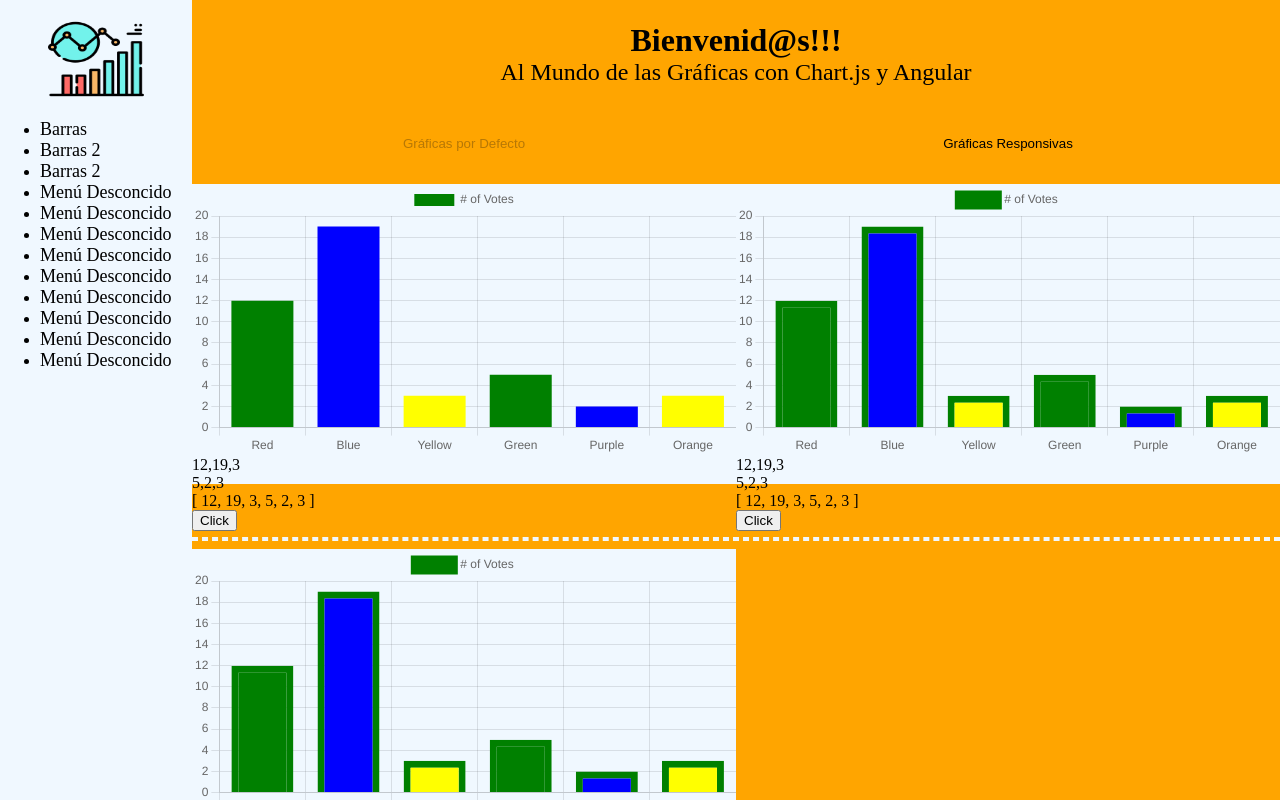
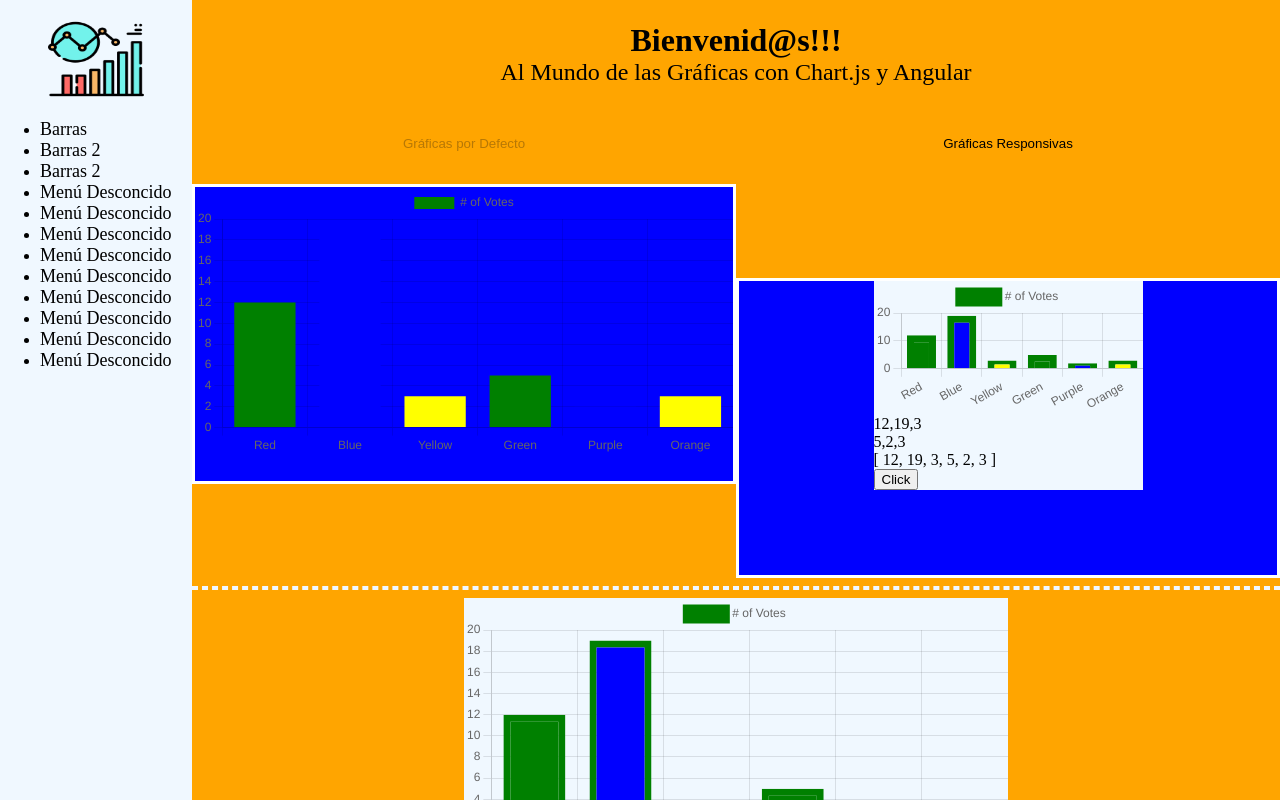
Before and after one commit to JuanCamilo9915/app-graficas-con-angular, an Angular app: page / in a window 1280 px wide. Shown: the top 800 px of the page. Built offline with nearby package versions, Linux system fonts and the light colour scheme.

Commit message:
Se suben nuevos cambios.

```diff
--- a/src/app/graficas-normales/graficas-normales.component.css
+++ b/src/app/graficas-normales/graficas-normales.component.css
@@ -1,10 +1,21 @@
+.au {
+    width: 50%;
+    height: 300px;
+    background-color: blue;
+    box-sizing: border-box;
+    border: 3px solid white;
+    display: inline-block;
+}
+
 .grafica {
     margin: auto;
-    /* width: 630px; */
+    /* margin: 0% 3% 0% 3%; */
+    /* padding: 0% 3% 0% 3%; */
     width: 50%;
-    height: 300px;
-    box-sizing: border-box;
-    display: inline-block;
+    height: auto;
+    /* height: 300px; */
+    /* box-sizing: border-box; */
+    /* display: inline-block; */
     background-color: aliceblue;
 }
 
--- a/src/app/graficas-normales/graficas-normales.component.html
+++ b/src/app/graficas-normales/graficas-normales.component.html
@@ -1,19 +1,22 @@
-<div id="graficaBarras" class="grafica">
+<div class="au">
+  <div id="graficaBarras" >
     <canvas id="myChart"></canvas>
+  </div>
 
-  {{dataAleatoria | slice:0:3}}
+  <!-- {{dataAleatoria | slice:0:3}}
   <br>
   {{dataAleatoria | slice:3}}
   <br>
   {{dataAleatoria | json}}
 
   <br>
-  <button (click)="valoresAleatorios()">Click</button>
+  <button (click)="valoresAleatorios()">Click</button> -->
 </div>
 
 
 <!-- grafica estatica y dinamica -->
 
+<div class="au">
   <div id="graficaBarras" class="grafica">
     <canvas id="myChartt"></canvas>
 
@@ -25,6 +28,7 @@
 
     <br>
     <button (click)="valoresAleatorios()">Click</button>
+  </div>
 </div>
 
 <hr class="separador">
@@ -41,3 +45,14 @@
 <button (click)="valoresAleatorios()">Click</button>
 
 <hr class="separador">
+
+<div id="graficaBarras4" class="grafica">
+  <canvas id="myChart3"></canvas>
+</div>
+{{dataAleatoria | slice:0:3}}
+<br>
+{{dataAleatoria | slice:3}}
+<br>
+{{dataAleatoria | json}}
+<br>
+<button (click)="valoresAleatorios()">Click</button>
--- a/src/app/graficas-normales/graficas-normales.component.ts
+++ b/src/app/graficas-normales/graficas-normales.component.ts
@@ -12,6 +12,7 @@ export class GraficasNormalesComponent implements OnInit, OnDestroy {
   c: any = [];
   c2: any = [];
   ct: any = [];
+  c3: any = [];
   dataAleatoria: number[] = [12, 19, 3, 5, 2, 3];
 
   constructor() { }
@@ -21,6 +22,7 @@ export class GraficasNormalesComponent implements OnInit, OnDestroy {
     this.cre();
     this.cret2();
     this.cre2();
+    this.cre3();
   }
 
   cre() {
@@ -72,6 +74,23 @@ export class GraficasNormalesComponent implements OnInit, OnDestroy {
     });
   }
 
+  cre3() {
+
+    this.c3 = new Chart('myChart3', {
+      type: 'line',
+      data: {
+        labels: ['junio', 'agosto', 'febrero', 'marzo', 'abril', 'diciembre', 'mayo', 'vacio'],
+        datasets: [{
+          label: 'My First Dataset',
+          data: [65, 59, 80, 81, 56, 55, 40],
+          fill: false,
+          borderColor: 'rgb(75, 192, 192)',
+          tension: 0.1
+        }]
+      }
+    });
+  }
+
   cre2() {
     this.c2 = new Chart('myChart2', {
       type: 'bar',
```
Lines whose indentation alone changed are shown as unchanged.
